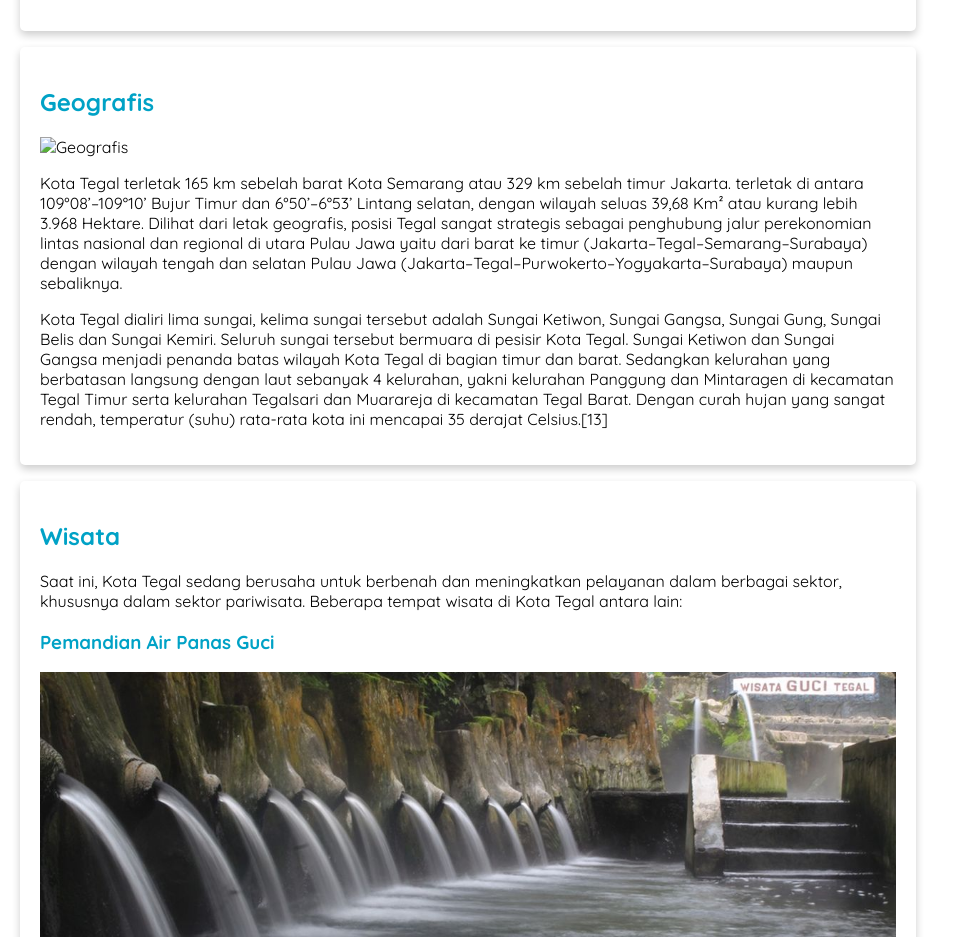
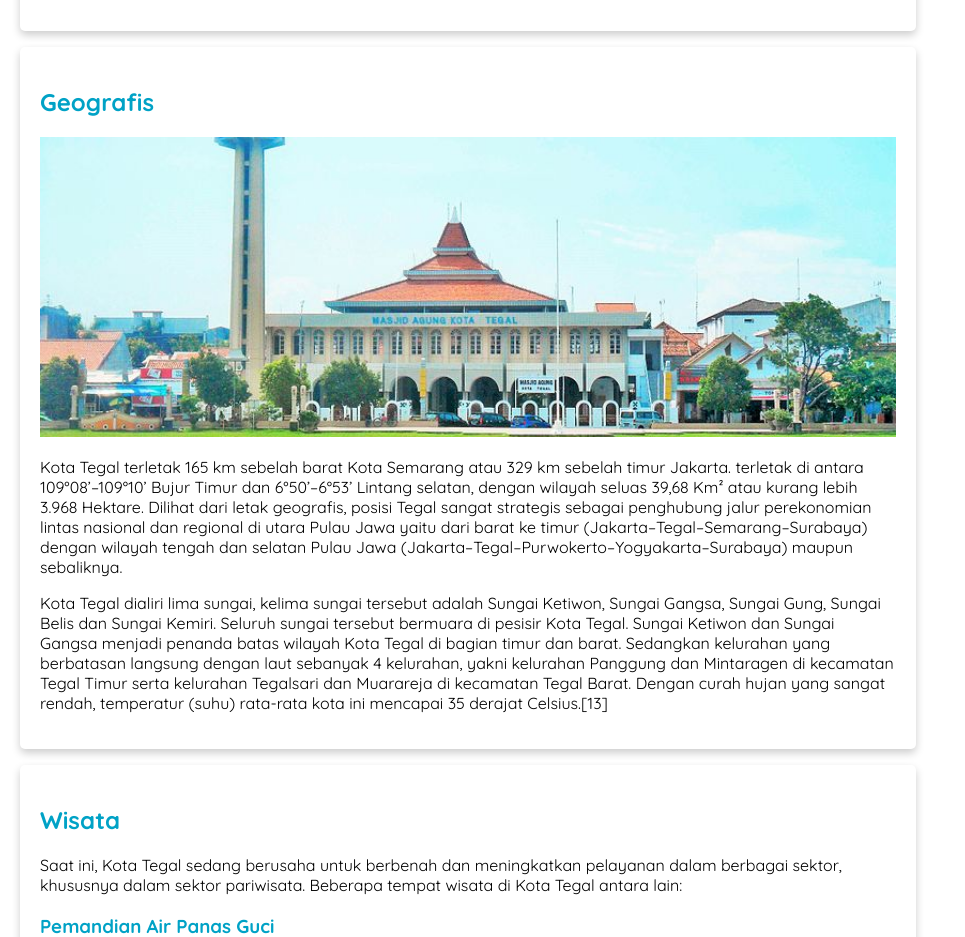
Before and after one commit to stnkbhj/Submission, a plain HTML site: page index.html in a window 1280 px wide. Shown: the part 1200-2137 px from the top of the page, without its empty margins (0-965 px from the left). Drawn offline with Linux system fonts and the light colour scheme; files that its build step writes are made by us from their sources; files whose address does not match are found by name.

Commit message:
Update index.html

```diff
--- a/index.html
+++ b/index.html
@@ -62,7 +62,7 @@
 
 <article id="geografis" class="card">
 	<h2>Geografis</h2>
-	<img src="aset\geografis.jpg" alt="Geografis" class="featured-image" />
+	<img src="https://github.com/stnkbhj/Submission/blob/29f00d02ca223258520cf4a277a5ab87db64c9b3/geografis.jpg" alt="Geografis" class="featured-image" />
 	<p>
     Kota Tegal terletak 165 km sebelah barat Kota Semarang atau 329 km sebelah timur Jakarta.
     terletak di antara 109°08’–109°10’ Bujur Timur dan 6°50’–6°53’ Lintang selatan,
```
